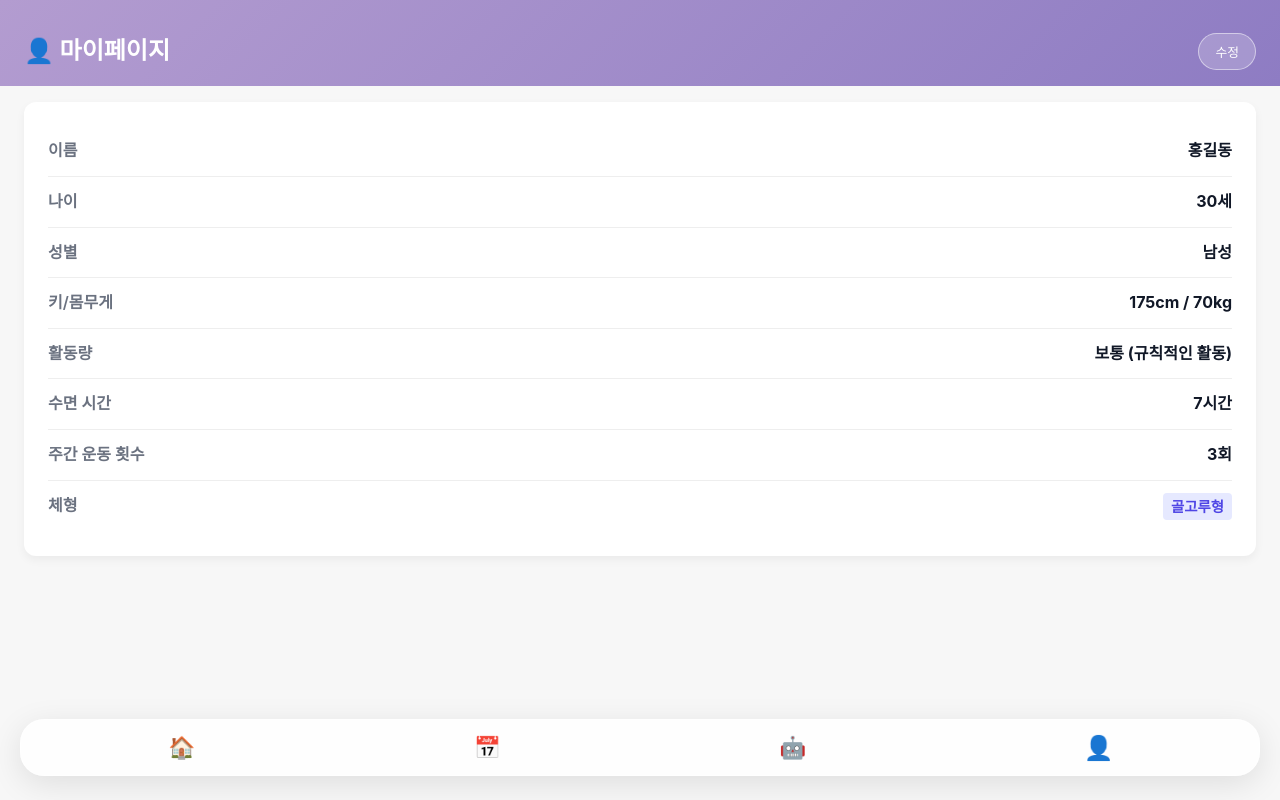
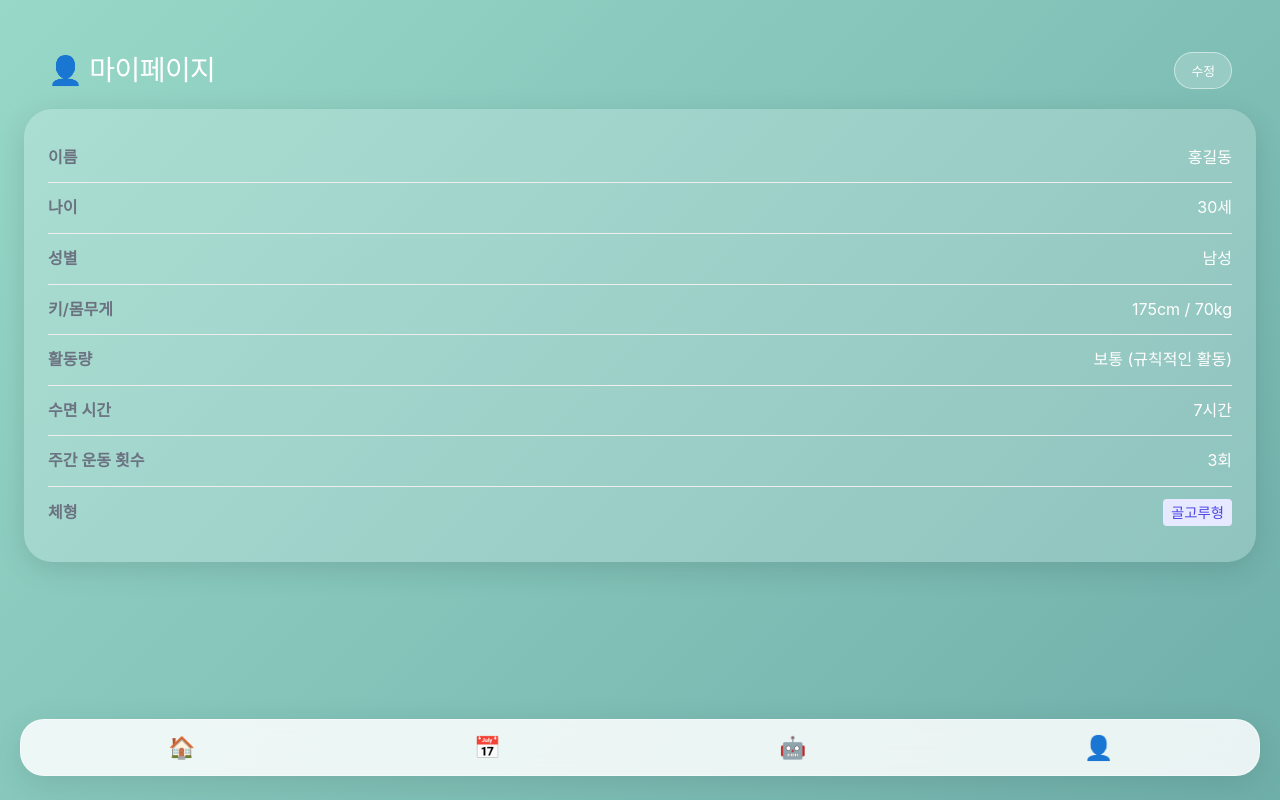
Before and after one commit to JungHoonKim-KR/KeepGoing, a Vue app: page /profile in a window 1280 px wide. Built offline with nearby package versions, Linux system fonts and the light colour scheme.

Commit message:
마이페이지 폰트 까지 수정

```diff
--- a/src/views/ProfileView.vue
+++ b/src/views/ProfileView.vue
@@ -53,6 +53,7 @@ const cancelEdit = () => {
 
 <template>
   <div class="profile-view">
+    <div class="content">
       <header class="header">
         <div class="header-content">
           <h1>👤 마이페이지</h1>
@@ -61,8 +62,6 @@ const cancelEdit = () => {
           </button>
         </div>
       </header>
-
-    <div class="content">
       <div class="info-card">
         <div class="profile-item">
           <label>이름</label>
@@ -242,12 +241,11 @@ const cancelEdit = () => {
 /* --- 레이아웃 및 헤더 --- */
 .profile-view {
   min-height: 100vh;
-  background-color: #f7f7f7;
+  background: linear-gradient(135deg, #98d8c8 0%, #6fafaa 100%);
   padding-bottom: 80px; /* 네비게이션 공간 확보 */
 }
 
 .header {
-  background: linear-gradient(135deg, #b39cd0 0%, #8e7cc3 100%);
   color: white;
   padding: 2rem 1.5rem 1rem;
 }
@@ -259,9 +257,11 @@ const cancelEdit = () => {
 }
 
 .header-content h1 {
-  font-size: 1.5rem;
-  font-weight: bold;
+  font-size: 1.75rem;
+  font-weight: 500;
+  text-align: center;
   margin: 0;
+  letter-spacing: -0.02em;
 }
 
 .edit-btn {
@@ -281,10 +281,16 @@ const cancelEdit = () => {
 }
 
 .info-card {
-  background: white;
-  border-radius: 12px;
   padding: 1.5rem;
-  box-shadow: 0 4px 10px rgba(0, 0, 0, 0.05);
+  background: rgba(255, 255, 255, 0.2);
+  border-radius: 1.75rem;
+  text-align: center;
+  box-shadow: 0 8px 30px rgba(0, 0, 0, 0.12);
+  cursor: pointer;
+  transition: transform 0.15s ease-out;
+  -webkit-tap-highlight-color: transparent;
+  touch-action: manipulation;
+  user-select: none;
 }
 
 /* --- 정보 표시 모드 스타일 --- */
@@ -306,8 +312,7 @@ const cancelEdit = () => {
 }
 
 .display-value {
-  font-weight: bold;
-  color: var(--color-text-default);
+  color: white;
 }
 
 .body-type {
```
Lines whose indentation alone changed are shown as unchanged.
